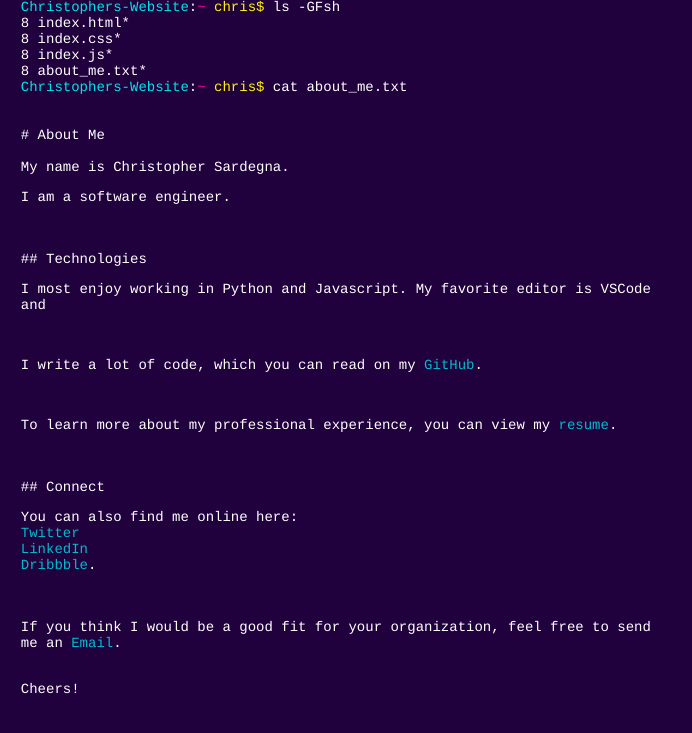
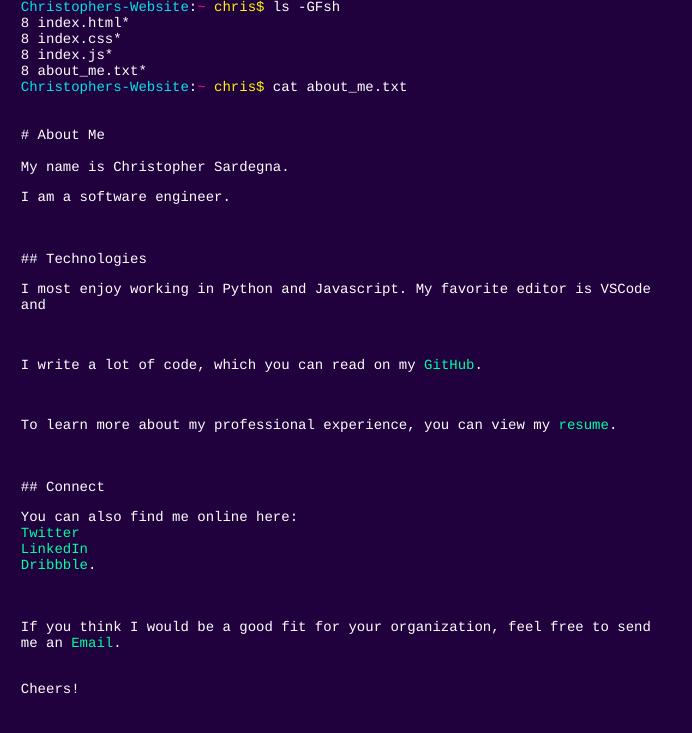
Before and after one commit to ReagentX/reagentx.github.io, a PHP site: page / in a window 1280 px wide. Shown: the part 41-774 px from the top of the page, without its empty margins (0-692 px from the left). Run offline with PHP 8.4, Linux system fonts and the light colour scheme.

Commit message:
change link color, add bottom margin

```diff
--- a/index.css
+++ b/index.css
@@ -13,11 +13,12 @@ body {
 	margin-left:1vw;
 	margin-right:1vw;
 	margin-top:5vh;
+	margin-bottom:5vh;
 	font-size:14px;
 }
 
 a {
-	color: #0bc;
+	color: #00ff9f;
 	text-decoration: none;
 }
 
```
